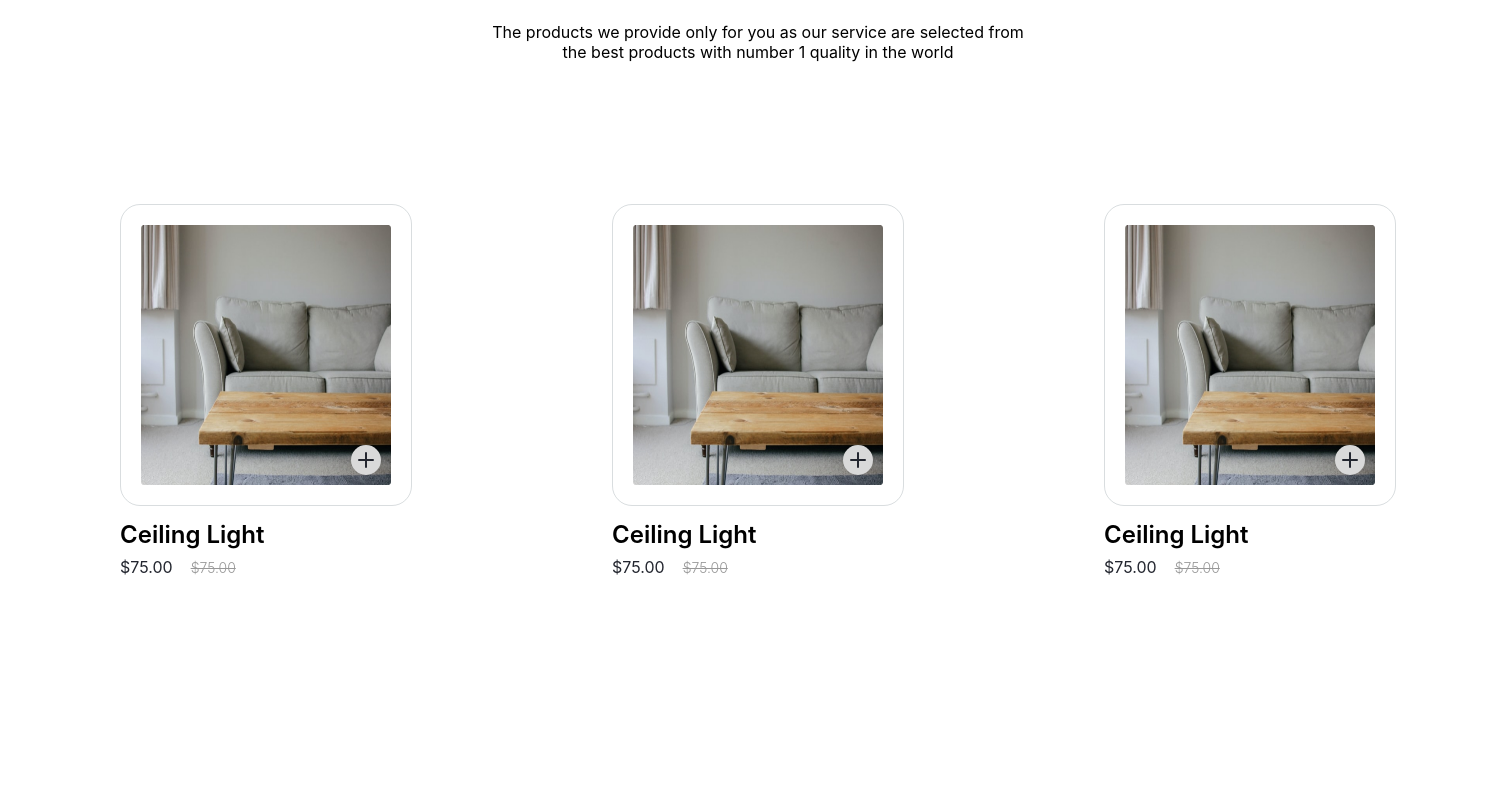
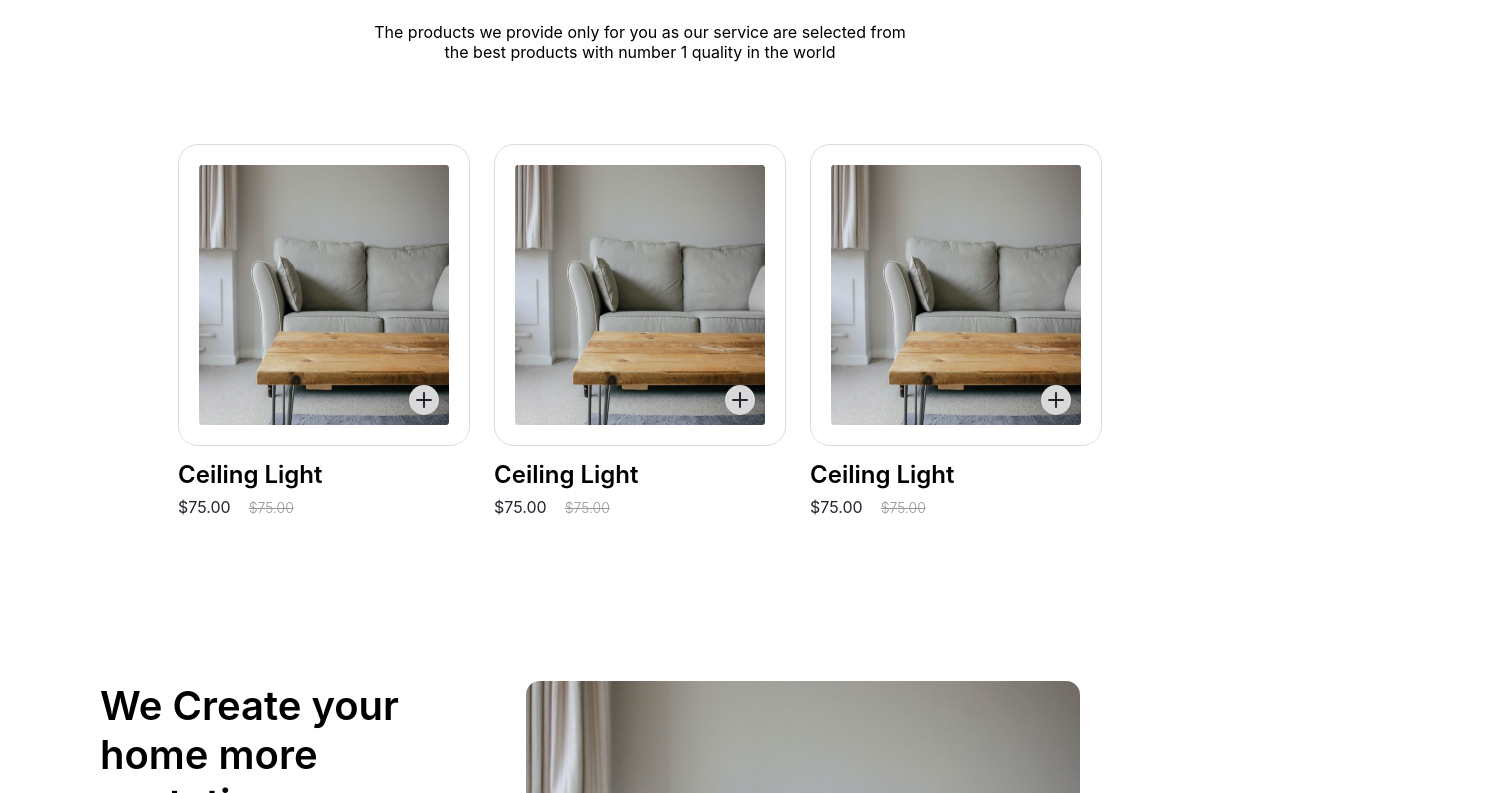
Before and after one commit to 70Ni/Furniture-landing-page, a React (Create React App) app: page / in a window 1280 px wide. Shown: the part 2307-3100 px from the top of the page, 1496 px wide, since content can reach past the window. Built offline with nearby package versions, Linux system fonts and the light colour scheme.

Commit message:
Items maxwidth changes

```diff
--- a/src/Components/Item/Item.jsx
+++ b/src/Components/Item/Item.jsx
@@ -6,8 +6,6 @@ import Add from "../../Images/Add.svg";
 
 function Item() {
   return (
-    <div className="maxcontainer">
-      <div className="wrapper">
     <div className="item-container">
       <div className="imgwrapper">
         <img src={item} alt="" className="itemimage" />
@@ -19,8 +17,6 @@ function Item() {
         <div className="pricing acutal-price">$75.00</div>
       </div>
     </div>
-      </div>
-    </div>
   );
 }
 
--- a/src/Components/Item/item.css
+++ b/src/Components/Item/item.css
@@ -17,6 +17,7 @@
 .item-container {
   display: flex;
   flex-direction: column;
+  margin: 12px;
 }
 .pricing-section {
   display: flex;
@@ -32,5 +33,4 @@
   position: absolute;
   right: 30px;
   bottom: 30px;
-
 }
```
Lines whose indentation alone changed are shown as unchanged.
